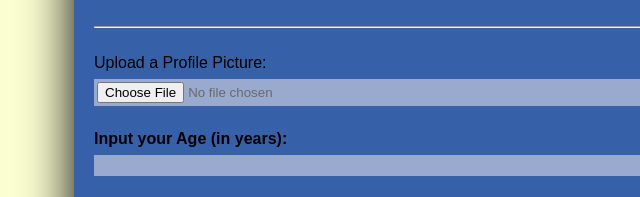
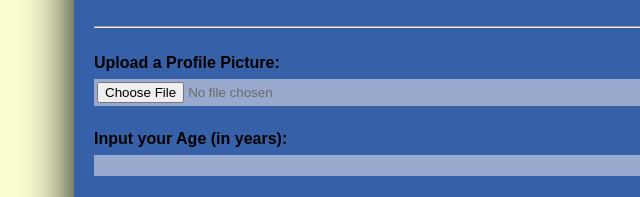
Before and after one commit to UmerKhhan/Assignment-2-HTML-CSS-, a plain HTML site: page index.html in a window 1280 px wide. Shown: the part 582-779 px from the top of the page, 226-866 px from the left. Drawn offline with Linux system fonts and the light colour scheme.

Commit message:
Update index.html

```diff
--- a/index.html
+++ b/index.html
@@ -54,7 +54,7 @@
 
         <!-- upload a picture  -->
 
-        <label for="">Upload a Profile Picture:</label><br>
+        <b><label for="">Upload a Profile Picture:</label><br></b>
         <input type="file" accept=".jpg"><br><br>
 
         <!-- Age  -->
```
